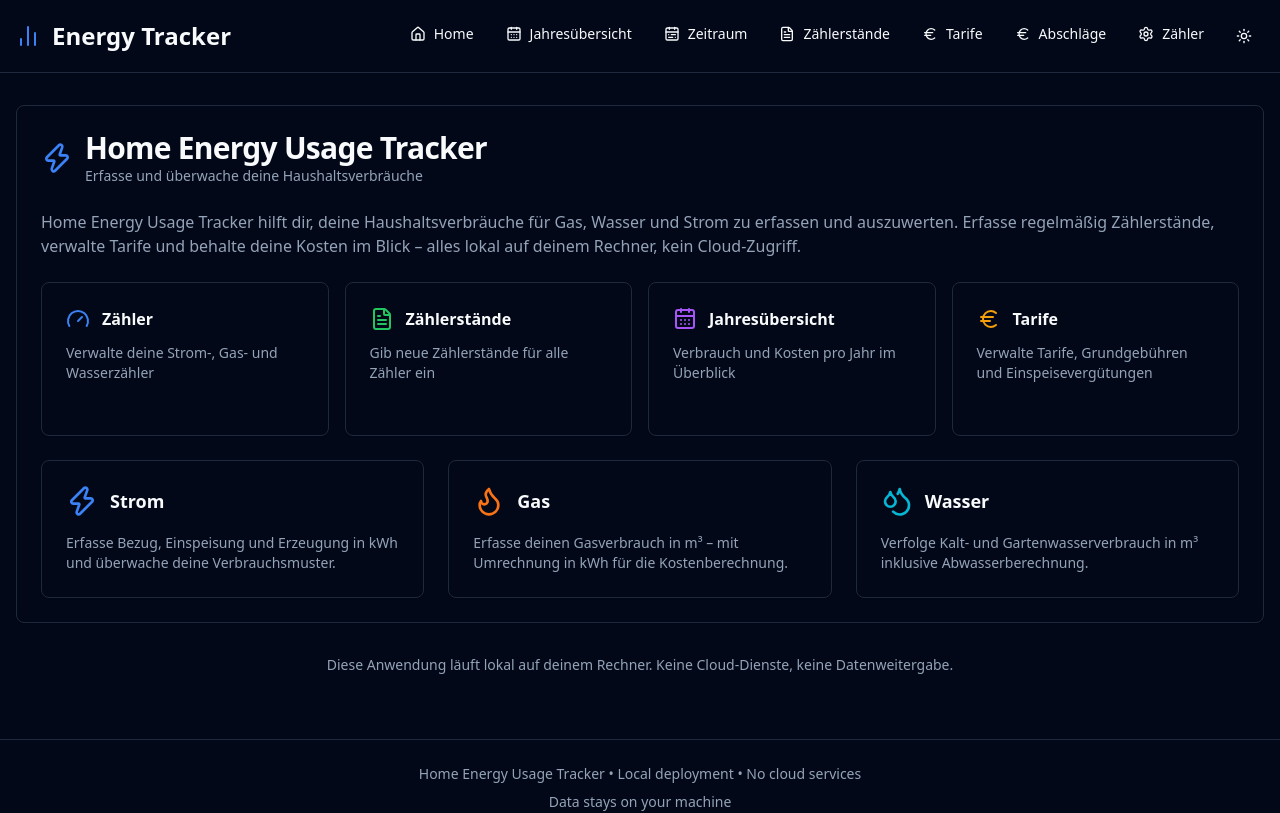
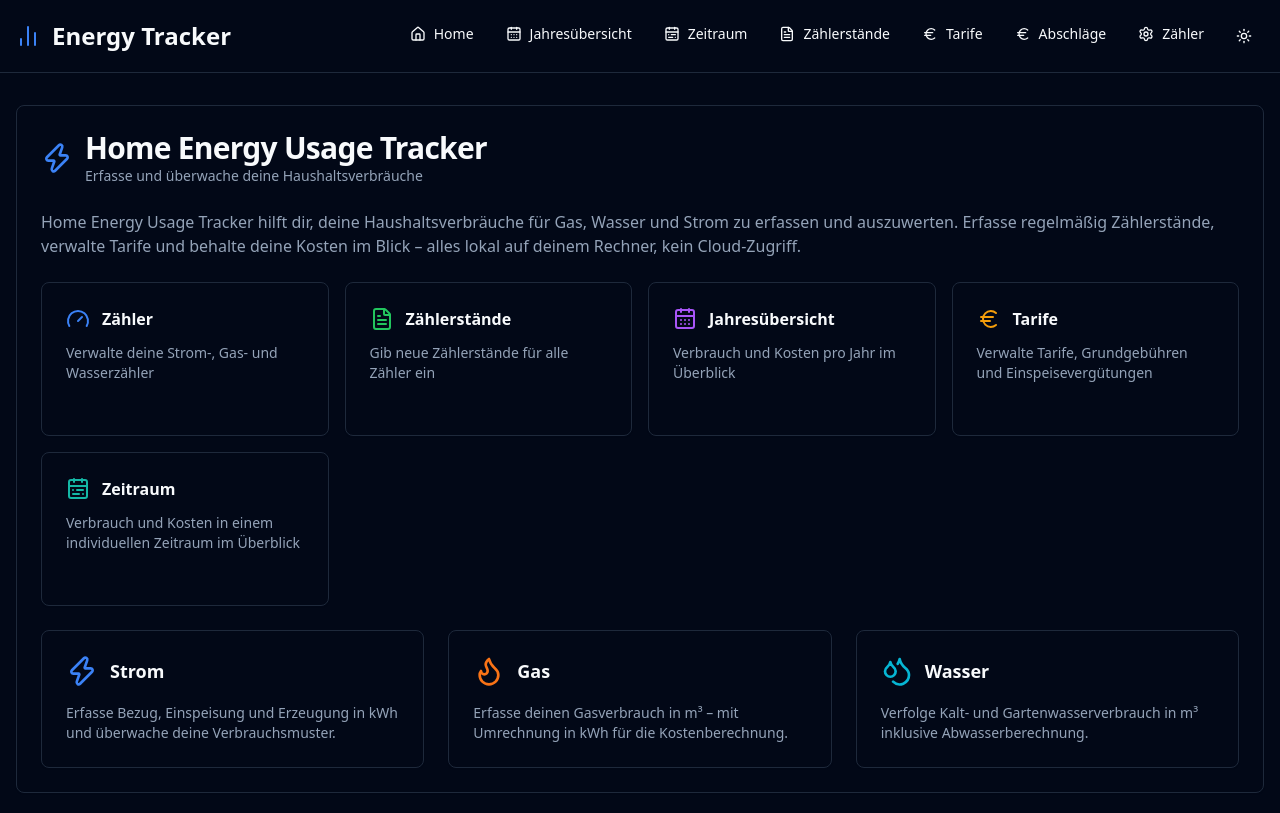
Before and after one commit to Kamlkatze/home-energy-usage-tracker, a React (Vite) app in the folder frontend/: page / in a window 1280 px wide. Shown: the top 813 px of the page. Built offline with nearby package versions, Linux system fonts and the light colour scheme; no server answers.

Commit message:
Updated Home Screen with "Zeitraum"

```diff
--- a/frontend/src/pages/Home.tsx
+++ b/frontend/src/pages/Home.tsx
@@ -1,7 +1,7 @@
 import React from 'react';
 import { Link } from 'react-router-dom';
 import { Card, CardContent, CardDescription, CardHeader, CardTitle } from '../components/ui/card';
-import { Zap, Droplets, Flame, Gauge, FileText, CalendarDays, Euro, ArrowRight } from 'lucide-react';
+import { Zap, Droplets, Flame, Gauge, FileText, CalendarDays, CalendarRange, Euro, ArrowRight } from 'lucide-react';
 
 const HomePage: React.FC = () => {
   return (
@@ -93,6 +93,23 @@ const HomePage: React.FC = () => {
                 </CardContent>
               </Card>
             </Link>
+
+            <Link to="/custom-range" className="group">
+              <Card className="h-full transition-colors hover:border-primary/50">
+                <CardContent className="p-6">
+                  <div className="flex items-center gap-3 mb-3">
+                    <CalendarRange className="h-6 w-6 text-teal-500" />
+                    <h3 className="font-semibold">Zeitraum</h3>
+                  </div>
+                  <p className="text-sm text-muted-foreground mb-2">
+                    Verbrauch und Kosten in einem individuellen Zeitraum im Überblick
+                  </p>
+                  <span className="text-sm text-primary flex items-center gap-1 opacity-0 group-hover:opacity-100 transition-opacity">
+                    Öffnen <ArrowRight className="h-3 w-3" />
+                  </span>
+                </CardContent>
+              </Card>
+            </Link>
           </div>
 
           <div className="grid grid-cols-1 md:grid-cols-3 gap-6">
```
